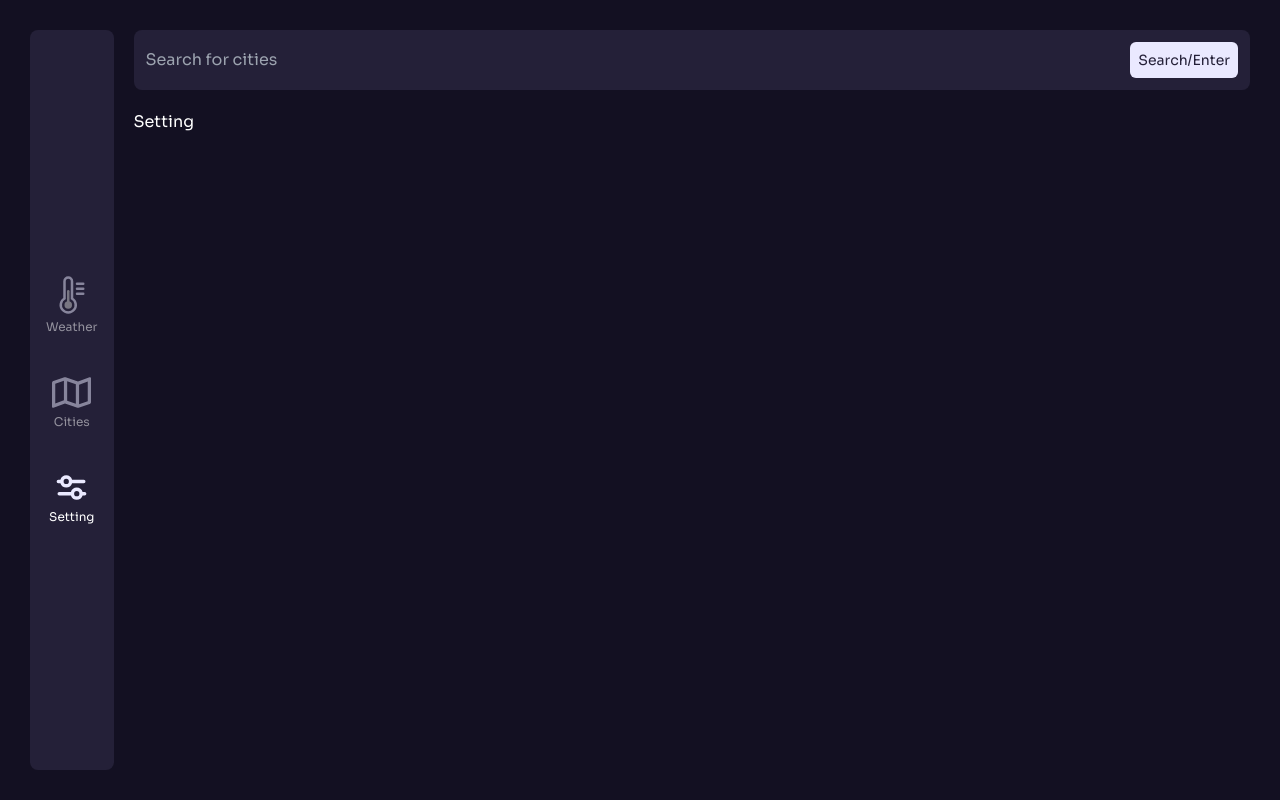
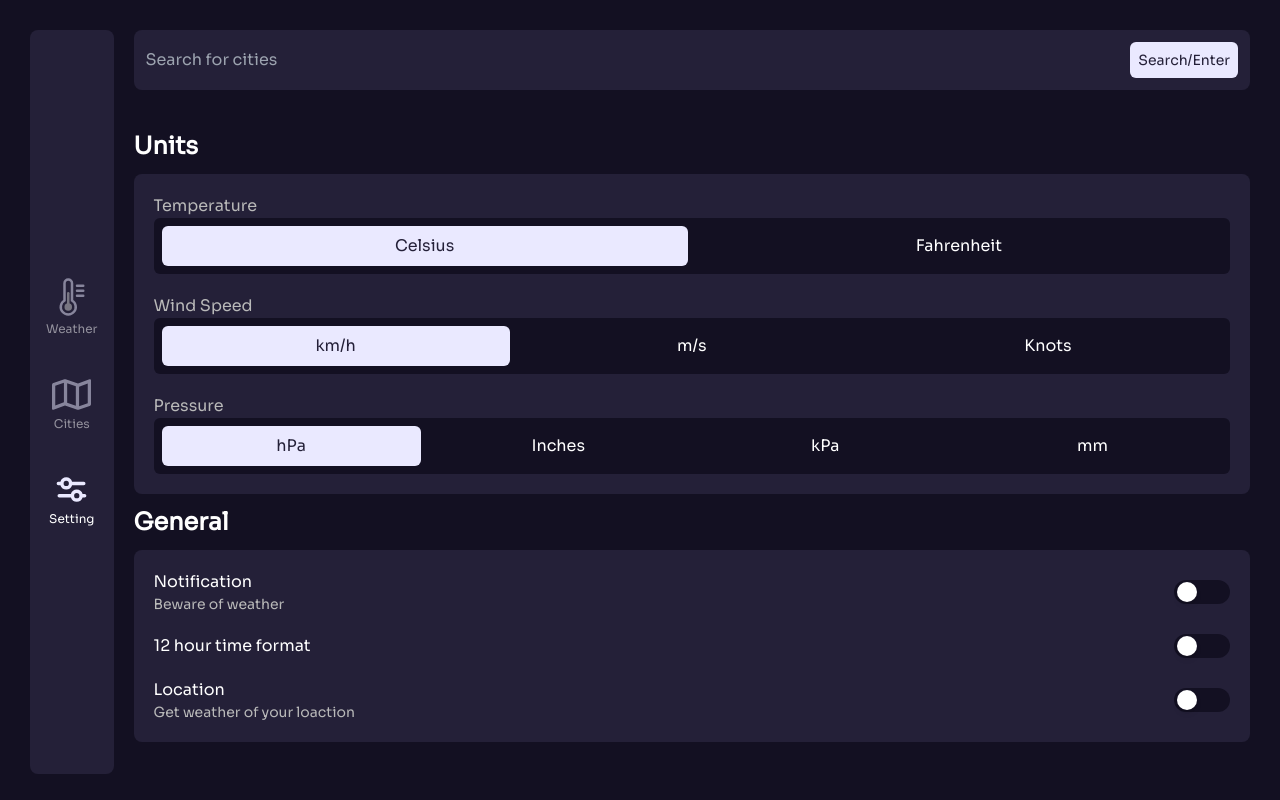
Before and after one commit to Asimcoded/Weather-app-react, a React (Vite) app: page /setting in a window 1280 px wide. Built offline with nearby package versions, Linux system fonts and the light colour scheme.

Commit message:
Added setting page UI

```diff
--- a/src/components/CityDisplay.jsx
+++ b/src/components/CityDisplay.jsx
@@ -1,7 +1,7 @@
 import React from 'react'
 
 function CityDisplay({temp, url, city, country, isSelect, onClick}) {
-    let style = `flex justify-between items-center p-[20px] rounded-lg ${!isSelect && 'bg-dark-color'}`
+    let style = `flex justify-between items-center p-[20px] rounded-lg  transition-all duration-200 ${!isSelect && 'bg-dark-color'}`
   return (
     <div className={style} onClick={onClick}>
         <div>
--- /dev/null
+++ b/src/components/TogglePlace.jsx
@@ -0,0 +1,34 @@
+import React, { useState } from "react";
+
+function TogglePlace({ title, desc }) {
+  const [isOn, setIsOn] = useState(false);
+
+  const toggle = () => {
+    setIsOn((prev) => !prev);
+  };
+
+  return (
+    <div className="flex justify-between">
+      <div>
+        <h2>{title}</h2>
+        <p className="text-sm text-grey">{desc}</p>
+      </div>
+      <div className="flex items-center justify-center ">
+        <button
+          onClick={toggle}
+          className={`relative w-14 h-6 rounded-full transition-colors duration-300 ${
+            isOn ? "bg-primary-color" : "bg-bg-color"
+          }`}
+        >
+          <span
+            className={`absolute w-5 h-5 top-[2px] left-[8px] bg-white rounded-full shadow-md transform transition-transform duration-300 ${
+              isOn ? "translate-x-6" : "translate-x-[-5px]"
+            }`}
+          ></span>
+        </button>
+      </div>
+    </div>
+  );
+}
+
+export default TogglePlace;
--- /dev/null
+++ b/src/components/UnitPlace.jsx
@@ -0,0 +1,35 @@
+import React, { useEffect, useState } from "react";
+
+function UnitPlace({ title, label }) {
+  const activeState =
+    "w-full bg-secondary-color text-dark-color p-2 rounded-md transition-all duration-200";
+  const inactiveState = "w-full p-2 rounded-md transition-all duration-200";
+  const [selectedComponent, setSelectedComponent] = useState(null);
+  const handleClick = (componentName) => {
+    setSelectedComponent(componentName);
+  };
+
+  return (
+    <div className="">
+      <h2 className="text-grey">{title}</h2>
+      <div className="bg-bg-color p-2 rounded-md flex justify-evenly gap-2">
+        {label.map((e, i) => {
+            if(i == 0){
+                useEffect(() => {
+                    handleClick(e)
+                }, [])
+            }
+          return <button
+            className={selectedComponent === e ? activeState : inactiveState}
+            onClick={() => handleClick(e)}
+            key={i}
+          >
+            {e}
+          </button>;
+        })}
+      </div>
+    </div>
+  );
+}
+
+export default UnitPlace;
--- a/src/components/pages/Setting.jsx
+++ b/src/components/pages/Setting.jsx
@@ -1,9 +1,24 @@
-import React from 'react'
+import React from "react";
+import UnitPlace from "../UnitPlace";
+import TogglePlace from "../TogglePlace";
 
 function Setting() {
   return (
-    <div>Setting</div>
-  )
+    <div className="py-[20px]">
+      <h2 className="font-semibold text-2xl">Units</h2>
+      <div className="bg-dark-color rounded-lg p-[20px] grid gap-5 my-3">
+        <UnitPlace title="Temperature" label={['Celsius','Fahrenheit']}/>
+        <UnitPlace title="Wind Speed" label={['km/h','m/s','Knots']}/>
+        <UnitPlace title="Pressure" label={['hPa','Inches','kPa','mm']}/>
+      </div>
+      <h2 className="font-semibold text-2xl">General</h2>
+      <div className="bg-dark-color rounded-lg p-[20px] grid gap-5 my-3">
+        <TogglePlace title="Notification" desc="Beware of weather"/>
+        <TogglePlace title="12 hour time format"/>
+        <TogglePlace title="Location" desc="Get weather of your loaction"/>
+      </div>
+    </div>
+  );
 }
 
-export default Setting
+export default Setting;
```
